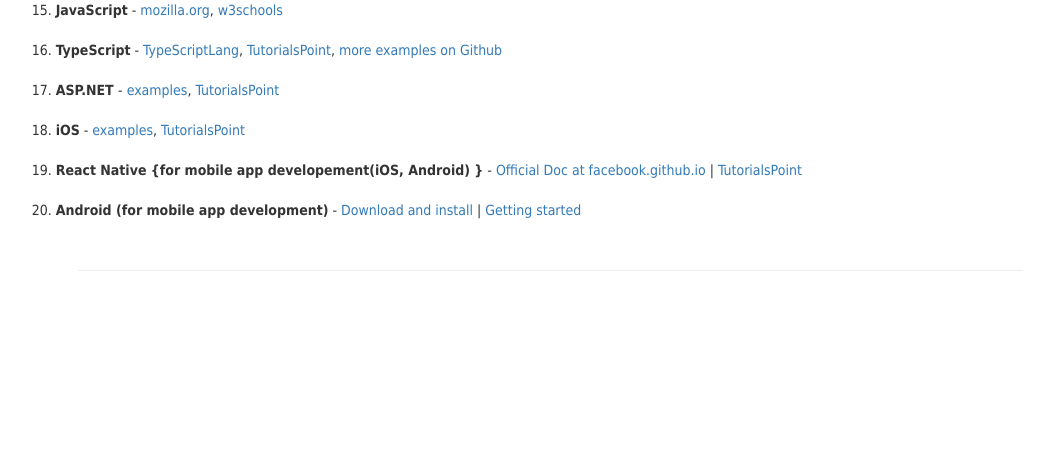
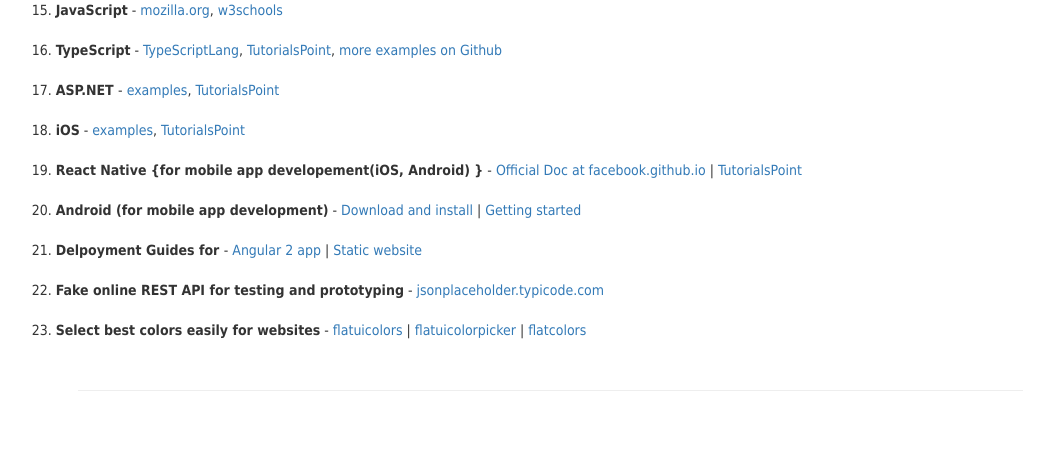
Before and after one commit to hygull/servirall-django18-site, a Django app: page /blogs/supermarket/ in a window 1280 px wide. Shown: the part 2908-3359 px from the top of the page, without its empty margins (90-1144 px from the left). Before the commit the page ends 3179 px from the top, so only its background shows below. Run offline with Django 3.2, Linux system fonts and the light colour scheme; data that the repository does not hold is empty; some libraries are stand-ins or nearby versions.

Commit message:
added imp web links for website

```diff
--- a/templates/supermarket.html
+++ b/templates/supermarket.html
@@ -318,7 +318,14 @@
 
         19. <b>React Native {for mobile app developement(iOS, Android) }</b> - <a href="https://facebook.github.io/react-native/docs/getting-started.html">Official Doc at facebook.github.io</a> |  <a href="https://www.tutorialspoint.com/react_native/index.htm">TutorialsPoint</a><br><br>
 
-        20. <b>Android (for mobile app development)</b> - <a href="https://developer.android.com/studio/install.html">Download and install</a> | </a> <a href="https://developer.android.com/training/index.html"> Getting started</a>
+        20. <b>Android (for mobile app development)</b> - <a href="https://developer.android.com/studio/install.html">Download and install</a> | </a> <a href="https://developer.android.com/training/index.html"> Getting started</a><br><br>
+
+        21. <b>Delpoyment Guides for </b> - <a href="https://medium.com/@satish1v/publish-angular-2-app-to-production-in-5-mins-3320afaa5ab7">Angular 2 app  </a> | <a href="https://pages.github.com/">Static website</a><br><br>
+
+        22. <b>Fake online REST API for testing and prototyping</b>  - <a href="https://jsonplaceholder.typicode.com/">jsonplaceholder.typicode.com</a><br><br>
+
+        23. <b>Select best colors easily for websites</b> - <a href="http://flatuicolors.com/">flatuicolors</a> | <a href="http://www.flatuicolorpicker.com/">flatuicolorpicker</a> | <a href="http://flatcolors.net/">flatcolors</a>
+
     </p>
       </div><!--column2 ends-->
       <div  class="col-sm-1 col-lg-1 text-center">
```
